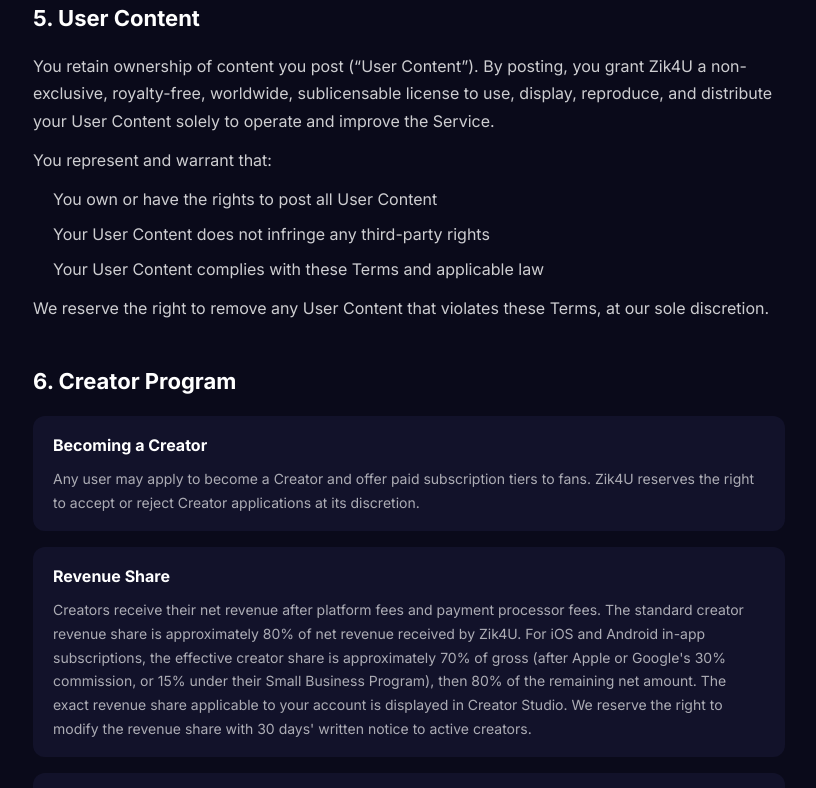
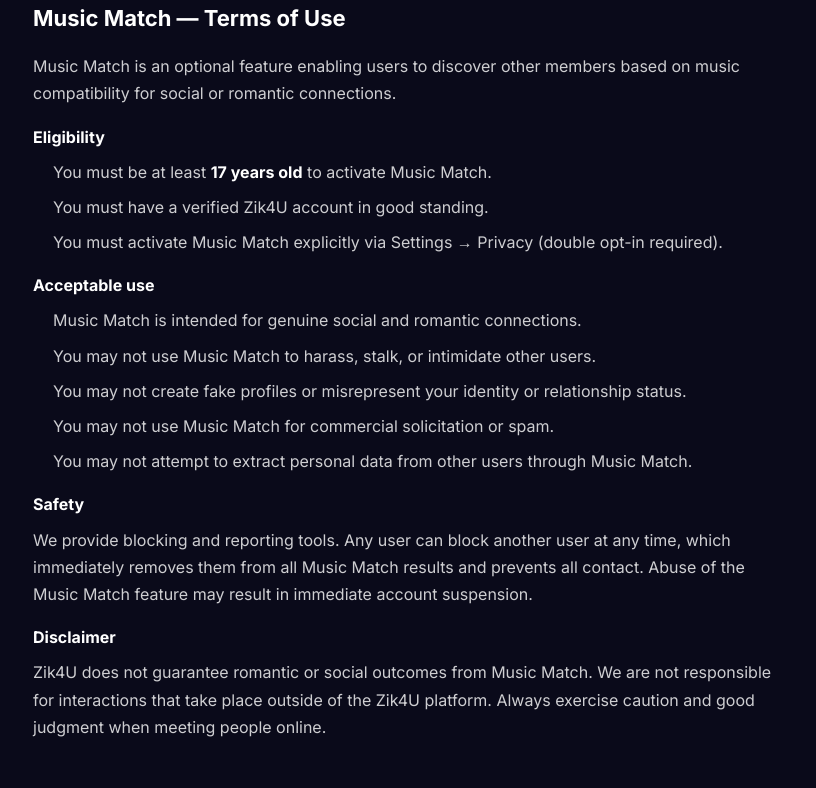
Before and after one commit to chardinne/Zik4U-web, a Next.js app: page /legal/terms in a window 1280 px wide. Shown: the part 1800-2588 px from the top of the page, without its empty margins (231-1047 px from the left). Built offline with nearby package versions, Linux system fonts and the light colour scheme; no server answers.

Commit message:
legal: Music Match privacy policy + terms, RGPD Art.6/9, age 17+, double opt-in

```diff
--- a/src/app/legal/privacy/page.tsx
+++ b/src/app/legal/privacy/page.tsx
@@ -6,9 +6,9 @@
   '/legal/privacy',
 );
 
-const LAST_UPDATED = 'March 23, 2026';
+const LAST_UPDATED = 'March 28, 2026';
 const CONTACT_EMAIL = 'privacy@zik4u.com';
-const COMPANY = 'Zik4U LLC';
+const COMPANY = 'Zik4U Inc.';
 const SITE_URL = 'https://zik4u.com';
 
 export default function PrivacyPolicyPage() {
@@ -54,7 +54,7 @@
               use, disclose, and safeguard your personal information when you use our Service.
             </p>
             <p style={{ marginTop: '12px' }}>
-              Zik4U LLC is a limited liability company registered in the State of Florida, United States.
+              Zik4U Inc. is a corporation registered in the State of Florida, United States.
             </p>
             <p style={{ marginTop: '12px' }}>
               For privacy inquiries, contact us at:{' '}
@@ -319,6 +319,79 @@
             </p>
           </section>
 
+          {/* 8c */}
+          <section>
+            <h2 style={{ fontSize: '22px', fontWeight: 700, color: '#FFFFFF', marginBottom: '16px' }}>
+              8c. Music Match — Rencontre par la Musique
+            </h2>
+            <p style={{ marginBottom: '12px' }}>
+              Music Match is an optional feature that allows users to discover other members
+              with compatible music tastes for social or romantic connections.
+              This feature is <strong style={{ color: '#FFFFFF' }}>strictly opt-in</strong> and
+              disabled by default.
+            </p>
+            <h3 style={{ fontSize: '16px', fontWeight: 700, color: '#FFFFFF', marginBottom: '8px', marginTop: '16px' }}>
+              Data collected for Music Match
+            </h3>
+            <ul style={{ paddingLeft: '20px', display: 'flex', flexDirection: 'column', gap: '8px', marginBottom: '12px' }}>
+              <li>
+                <strong style={{ color: '#FFFFFF' }}>Relationship status</strong> — declared
+                voluntarily by the user (&ldquo;single&rdquo;, &ldquo;open&rdquo;, &ldquo;taken&rdquo;,
+                or &ldquo;undisclosed&rdquo;). Visible on your profile only if you activate Music Match.
+              </li>
+              <li>
+                <strong style={{ color: '#FFFFFF' }}>Music Match preference (dating_opt_in)</strong> — a
+                boolean flag indicating that you consent to appear in and see Music Match results.
+                Off by default. Modifiable at any time in Settings → Privacy.
+              </li>
+              <li>
+                <strong style={{ color: '#FFFFFF' }}>Music compatibility data</strong> — your
+                listening history (already collected for core app functionality) is used to
+                compute compatibility scores with other opted-in users.
+              </li>
+            </ul>
+            <h3 style={{ fontSize: '16px', fontWeight: 700, color: '#FFFFFF', marginBottom: '8px', marginTop: '16px' }}>
+              Legal basis (GDPR)
+            </h3>
+            <p style={{ marginBottom: '12px' }}>
+              Processing of Music Match data is based on{' '}
+              <strong style={{ color: '#FFFFFF' }}>explicit consent</strong> (GDPR Art. 6(1)(a)
+              and Art. 9(2)(a) for relationship status data, which constitutes sensitive personal
+              data under EU law). This consent is obtained via a double opt-in mechanism:
+            </p>
+            <ol style={{ paddingLeft: '20px', display: 'flex', flexDirection: 'column', gap: '8px', marginBottom: '12px' }}>
+              <li>Voluntarily setting your relationship status to &ldquo;single&rdquo; or &ldquo;open&rdquo;.</li>
+              <li>Explicitly enabling the Music Match toggle in Settings → Privacy.</li>
+            </ol>
+            <h3 style={{ fontSize: '16px', fontWeight: 700, color: '#FFFFFF', marginBottom: '8px', marginTop: '16px' }}>
+              Data sharing and visibility
+            </h3>
+            <ul style={{ paddingLeft: '20px', display: 'flex', flexDirection: 'column', gap: '8px', marginBottom: '12px' }}>
+              <li>Your profile may appear in Music Match results visible to other opted-in users.</li>
+              <li>Your relationship status is <strong style={{ color: '#FFFFFF' }}>never</strong> shared with B2B partners or third parties.</li>
+              <li>Your dating preference flag is <strong style={{ color: '#FFFFFF' }}>never</strong> exposed via our Partner Intelligence API.</li>
+              <li>No location data is used or shared in Music Match.</li>
+            </ul>
+            <h3 style={{ fontSize: '16px', fontWeight: 700, color: '#FFFFFF', marginBottom: '8px', marginTop: '16px' }}>
+              Age requirement
+            </h3>
+            <p style={{ marginBottom: '12px' }}>
+              Music Match is available only to users aged{' '}
+              <strong style={{ color: '#FFFFFF' }}>17 years or older</strong>.
+              By activating Music Match, you confirm that you meet this age requirement.
+            </p>
+            <h3 style={{ fontSize: '16px', fontWeight: 700, color: '#FFFFFF', marginBottom: '8px', marginTop: '16px' }}>
+              How to disable
+            </h3>
+            <p>
+              You can disable Music Match at any time by going to{' '}
+              <strong style={{ color: '#FFFFFF' }}>Settings → Privacy → Music Match</strong> and
+              toggling it off. Upon disabling, your profile is immediately removed from all
+              Music Match results. Your relationship status can also be set to
+              &ldquo;undisclosed&rdquo; at any time.
+            </p>
+          </section>
+
           {/* 8 */}
           <section>
             <h2 style={{ fontSize: '22px', fontWeight: 700, color: '#FFFFFF', marginBottom: '16px' }}>8. Cookies &amp; Tracking</h2>
--- a/src/app/legal/terms/page.tsx
+++ b/src/app/legal/terms/page.tsx
@@ -6,7 +6,7 @@
   '/legal/terms',
 );
 
-const LAST_UPDATED = 'March 23, 2026';
+const LAST_UPDATED = 'March 28, 2026';
 const CONTACT_EMAIL = 'legal@zik4u.com';
 const SITE_URL = 'https://zik4u.com';
 
@@ -113,6 +113,51 @@
             </ul>
             <p style={{ marginTop: '12px' }}>
               Violation of these rules may result in immediate account suspension or termination, with or without warning.
+            </p>
+          </section>
+
+          {/* 4b */}
+          <section>
+            <h2 style={{ fontSize: '22px', fontWeight: 700, color: '#FFFFFF', marginBottom: '16px' }}>
+              Music Match — Terms of Use
+            </h2>
+            <p style={{ marginBottom: '12px' }}>
+              Music Match is an optional feature enabling users to discover other members
+              based on music compatibility for social or romantic connections.
+            </p>
+            <h3 style={{ fontSize: '16px', fontWeight: 700, color: '#FFFFFF', marginBottom: '8px', marginTop: '16px' }}>
+              Eligibility
+            </h3>
+            <ul style={{ paddingLeft: '20px', display: 'flex', flexDirection: 'column', gap: '8px', marginBottom: '12px' }}>
+              <li>You must be at least <strong style={{ color: '#FFFFFF' }}>17 years old</strong> to activate Music Match.</li>
+              <li>You must have a verified Zik4U account in good standing.</li>
+              <li>You must activate Music Match explicitly via Settings → Privacy (double opt-in required).</li>
+            </ul>
+            <h3 style={{ fontSize: '16px', fontWeight: 700, color: '#FFFFFF', marginBottom: '8px', marginTop: '16px' }}>
+              Acceptable use
+            </h3>
+            <ul style={{ paddingLeft: '20px', display: 'flex', flexDirection: 'column', gap: '8px', marginBottom: '12px' }}>
+              <li>Music Match is intended for genuine social and romantic connections.</li>
+              <li>You may not use Music Match to harass, stalk, or intimidate other users.</li>
+              <li>You may not create fake profiles or misrepresent your identity or relationship status.</li>
+              <li>You may not use Music Match for commercial solicitation or spam.</li>
+              <li>You may not attempt to extract personal data from other users through Music Match.</li>
+            </ul>
+            <h3 style={{ fontSize: '16px', fontWeight: 700, color: '#FFFFFF', marginBottom: '8px', marginTop: '16px' }}>
+              Safety
+            </h3>
+            <p style={{ marginBottom: '12px' }}>
+              We provide blocking and reporting tools. Any user can block another user at any time,
+              which immediately removes them from all Music Match results and prevents all contact.
+              Abuse of the Music Match feature may result in immediate account suspension.
+            </p>
+            <h3 style={{ fontSize: '16px', fontWeight: 700, color: '#FFFFFF', marginBottom: '8px', marginTop: '16px' }}>
+              Disclaimer
+            </h3>
+            <p>
+              Zik4U does not guarantee romantic or social outcomes from Music Match.
+              We are not responsible for interactions that take place outside of the Zik4U platform.
+              Always exercise caution and good judgment when meeting people online.
             </p>
           </section>
 
```
